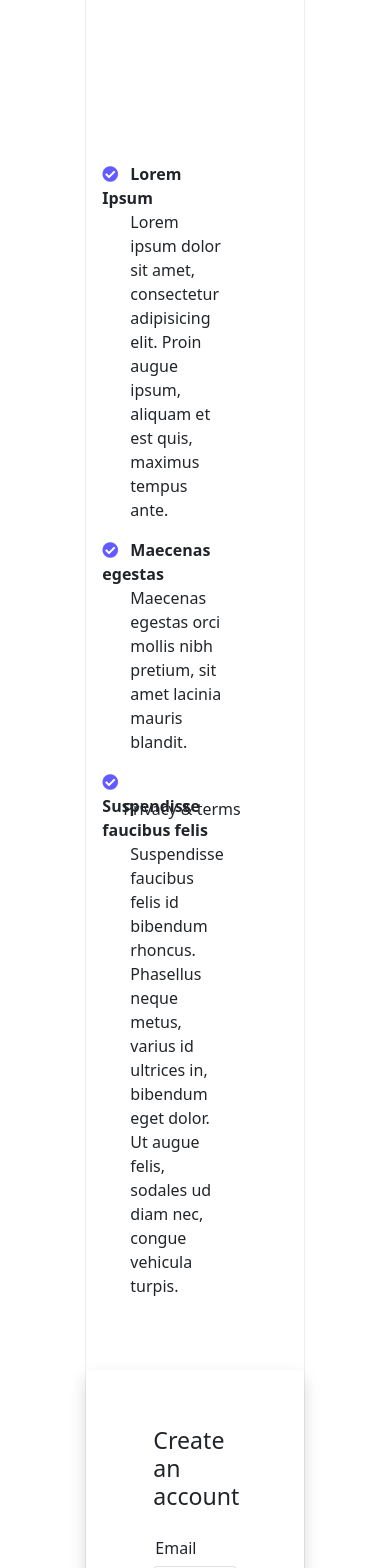
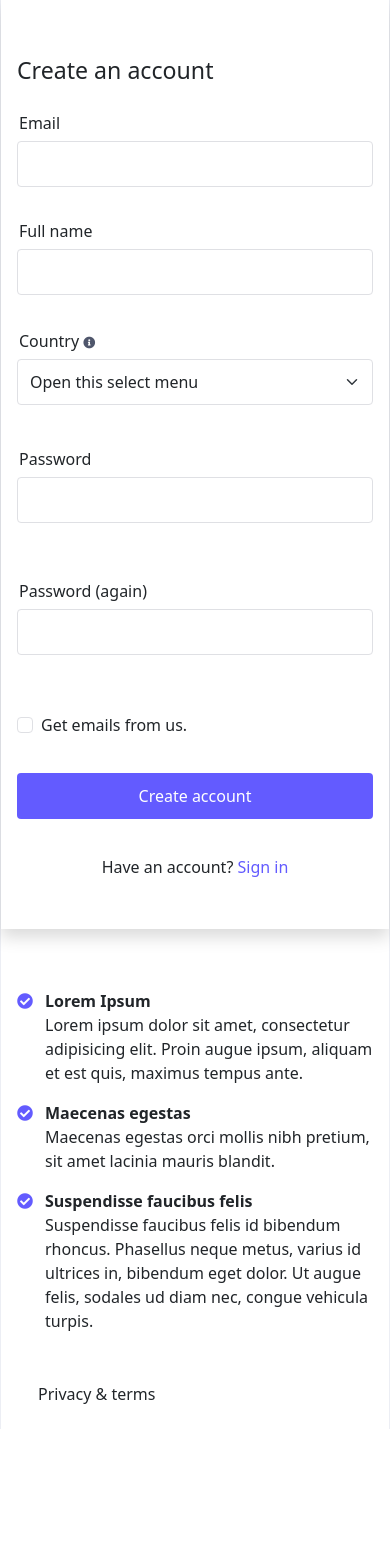
Before and after one commit to taskiranumut/registration-pages, a Vue app: page /signup in a window 390 px wide. Shown: the top 1568 px of the page. After the commit the page ends 1429 px from the top, so only its background shows below. Built offline with nearby package versions, Linux system fonts and the light colour scheme.

Commit message:
fix responsive bugs in sign-up page

```diff
--- a/src/assets/main.css
+++ b/src/assets/main.css
@@ -23,6 +23,28 @@
 .signin-container-wrapper > .row > .col {
   padding: 0;
   max-width: 540px;
+}
+
+/* SignUpPage */
+.signup-container-wrapper {
+  padding: 0;
+  border-right: 1px solid #eceef4;
+  border-left: 1px solid #eceef4;
+  max-width: 1080px;
+  min-height: 100vh;
+}
+
+.signup-container-wrapper > .row {
+  margin: auto;
+  justify-content: center;
+}
+
+.signup-container-wrapper > .row > .col-xl-6 {
+  max-width: 540px;
+}
+
+.signup-wrapper {
+  padding: 56px 0 0 0;
 }
 
 /* Form inputs */
@@ -73,7 +95,7 @@ input[type="checkbox"]#signup-checkbox:checked {
 
 /* Sign in & sign up route sections */
 .signup-route-sec {
-  margin-top: 24px;
+  margin-top: 36px;
   text-align: center;
 }
 
@@ -97,16 +119,16 @@ input[type="checkbox"]#signup-checkbox:checked {
 }
 
 .signup-form-section {
-  padding: 57px 67px 34px 67px;
+  padding: 57px 67px 22px 67px;
 }
 
-.form-wrapper {
-  width: 540px;
-  margin: auto;
+.left-side-wrapper {
+  padding: 162px 80px 0 16px;
+  position: relative;
 }
 
 /* Responsive */
-@media only screen and (max-width: 576px) {
+@media only screen and (max-width: 575px) {
   .signin-form-section {
     padding: 57px 16px 60px 16px;
   }
@@ -115,6 +137,30 @@ input[type="checkbox"]#signup-checkbox:checked {
     margin: auto;
     justify-content: center;
     padding-top: 0;
+  }
+
+  .signup-form-section {
+    padding: 57px 16px 34px 16px;
+  }
+
+  .signup-wrapper {
+    padding: 0;
+  }
+}
+
+@media only screen and (max-width: 1199px) {
+  .left-side-wrapper {
+    padding: 60px 16px 20px 16px;
+    min-height: 500px;
+    position: relative;
+  }
+}
+
+@media only screen and (max-width: 360px) {
+  .left-side-wrapper {
+    padding: 60px 16px 20px 16px;
+    min-height: 550px;
+    position: relative;
   }
 }
 
--- a/src/views/SignUpPage.vue
+++ b/src/views/SignUpPage.vue
@@ -12,23 +12,13 @@ export default {
 </script>
 
 <template>
-  <div
-    class="content-wrapper"
-    style="
-      width: 56.25%;
-      margin: auto;
-      border-right: 1px solid #eceef4;
-      border-left: 1px solid #eceef4;
-    "
-  >
-    <div class="container">
-      <div class="row">
-        <div class="col-sm-6" style="padding: 162px 80px 0 16px">
-          <SignUpLeftSideTexts />
-        </div>
-        <div class="col-sm-6 px-0 pb-0" style="padding-top: 56px">
-          <SignUpForm />
-        </div>
+  <div class="container signup-container-wrapper">
+    <div class="row">
+      <div class="col-xl-6 order-2 order-xl-1 left-side-wrapper">
+        <SignUpLeftSideTexts />
+      </div>
+      <div class="col-xl-6 order-1 order-xl-2 signup-wrapper">
+        <SignUpForm />
       </div>
     </div>
   </div>
```
